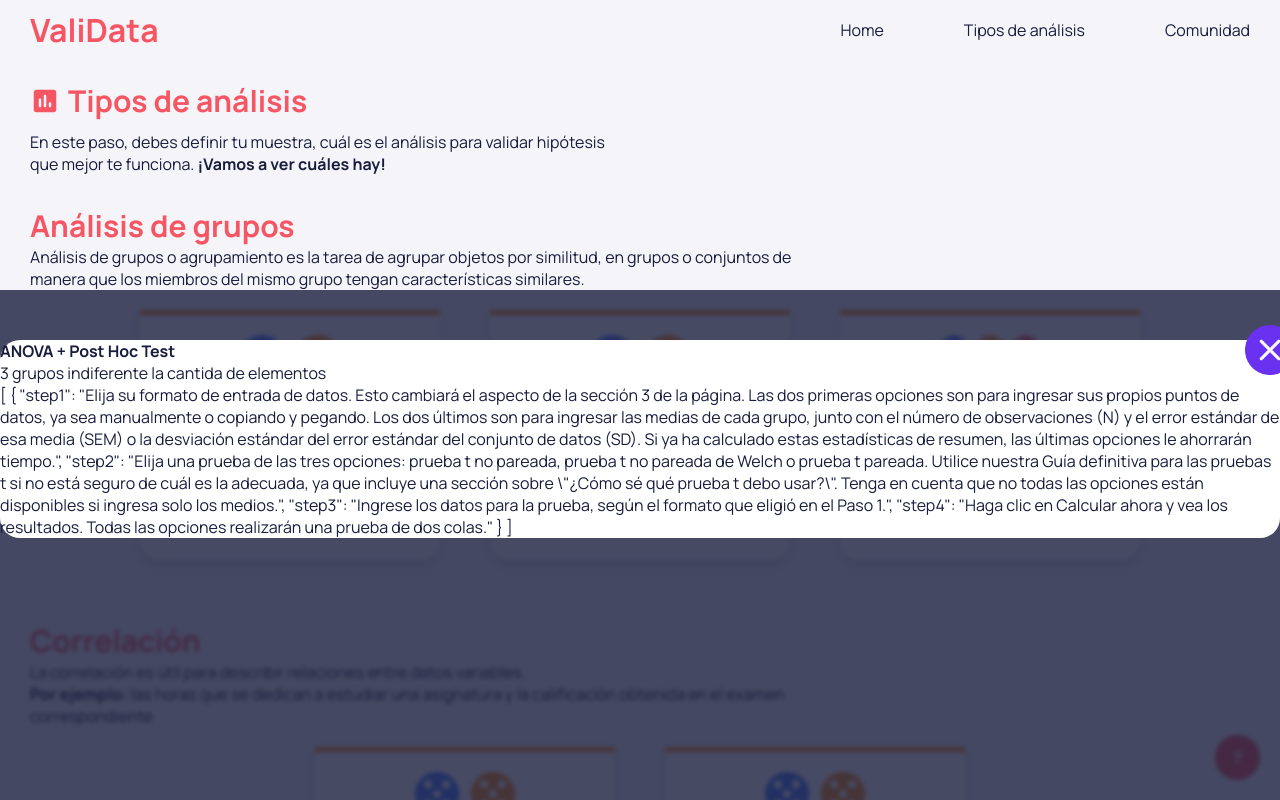
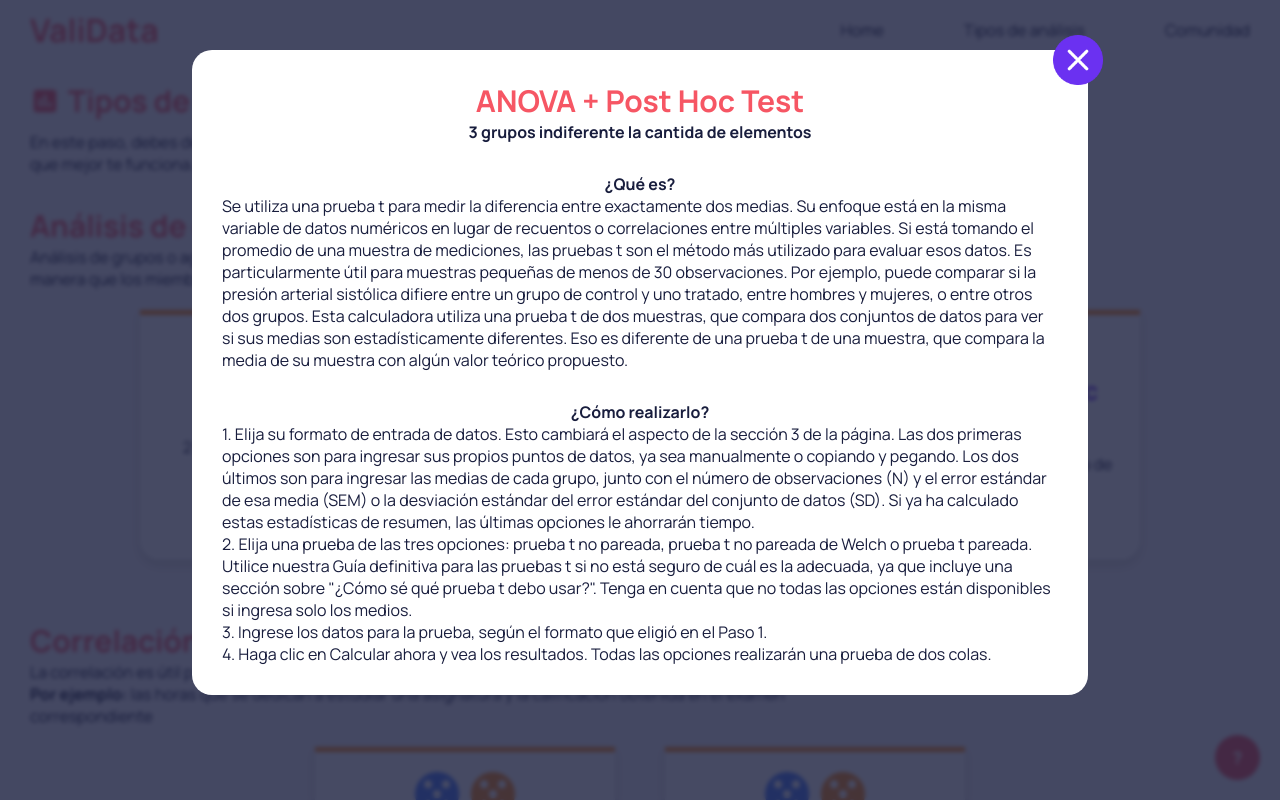
Before and after one commit to nataliaortizvi/pdg, a Vue app: page /analisis in a window 1280 px wide. Both pictures are taken after a click on the element 990 px from the left and 435 px from the top of the page. Shown: the top 800 px of the page. Built offline with nearby package versions, Linux system fonts and the light colour scheme.

Commit message:
card analysis design

```diff
--- a/src/components/CardAnalisisBig.vue
+++ b/src/components/CardAnalisisBig.vue
@@ -15,13 +15,19 @@ export default {
 <template>
     <section class="container">
         <div class="container__title">
-            <h1>{{this.title}}</h1>
+            <h1 class="titlesStyle --pink">{{this.title}}</h1>
         </div>
         <div class="container__definition">
-            <p>{{this.descrip}}</p>
+            <strong><p>{{this.descrip}}</p></strong>
         </div>
+        <strong><p>¿Qué es?</p></strong>
+        <div class="container__what">
+            <p>{{this.what}}</p>
+        </div>
+        <strong><p>¿Cómo realizarlo?</p></strong>
         <div class="container__how">
-            <p>{{this.how}}</p>
+            <p v-for="one in how" :key="one">
+               {{one.info}}</p>
         </div>
 
 
@@ -29,6 +35,23 @@ export default {
 
 </template>
 
-<style>
+<style lang="scss">
+@import "src/assets/main.scss";
+
+.container {
+    display:flex;
+    flex-direction: column;
+    align-items: center;
+    width: 70vw;
+    padding: 30px;
+
+    &__definition {
+        margin-bottom: 30px;
+    }
+
+    &__what {
+        margin-bottom:30px;
+    }
+}
 
 </style>
--- a/src/components/CardAnalisisSmall.vue
+++ b/src/components/CardAnalisisSmall.vue
@@ -80,6 +80,11 @@ export default {
 <style lang="scss">
 @import "src/assets/main.scss";
 
+
+.modalAnalisis {
+  top:0px;
+  width: 80%;
+}
 .cardContainerAnalisis {
   display: flex;
   flex-direction: column;
--- a/src/stores/tiposAnalisis.js
+++ b/src/stores/tiposAnalisis.js
@@ -12,11 +12,17 @@ export const useAnalisisStore = defineStore("analisis", {
                         what: 'Se utiliza una prueba t para medir la diferencia entre exactamente dos medias. Su enfoque está en la misma variable de datos numéricos en lugar de recuentos o correlaciones entre múltiples variables. Si está tomando el promedio de una muestra de mediciones, las pruebas t son el método más utilizado para evaluar esos datos. Es particularmente útil para muestras pequeñas de menos de 30 observaciones. Por ejemplo, puede comparar si la presión arterial sistólica difiere entre un grupo de control y uno tratado, entre hombres y mujeres, o entre otros dos grupos. Esta calculadora utiliza una prueba t de dos muestras, que compara dos conjuntos de datos para ver si sus medias son estadísticamente diferentes. Eso es diferente de una prueba t de una muestra, que compara la media de su muestra con algún valor teórico propuesto.',
                         how: [
                             {
-                                step1: 'Elija su formato de entrada de datos. Esto cambiará el aspecto de la sección 3 de la página. Las dos primeras opciones son para ingresar sus propios puntos de datos, ya sea manualmente o copiando y pegando. Los dos últimos son para ingresar las medias de cada grupo, junto con el número de observaciones (N) y el error estándar de esa media (SEM) o la desviación estándar del error estándar del conjunto de datos (SD). Si ya ha calculado estas estadísticas de resumen, las últimas opciones le ahorrarán tiempo.',
-                                step2: 'Elija una prueba de las tres opciones: prueba t no pareada, prueba t no pareada de Welch o prueba t pareada. Utilice nuestra Guía definitiva para las pruebas t si no está seguro de cuál es la adecuada, ya que incluye una sección sobre "¿Cómo sé qué prueba t debo usar?". Tenga en cuenta que no todas las opciones están disponibles si ingresa solo los medios.',
-                                step3: 'Ingrese los datos para la prueba, según el formato que eligió en el Paso 1.',
-                                step4: 'Haga clic en Calcular ahora y vea los resultados. Todas las opciones realizarán una prueba de dos colas.',
-                            }
+                                info: '1. Elija su formato de entrada de datos. Esto cambiará el aspecto de la sección 3 de la página. Las dos primeras opciones son para ingresar sus propios puntos de datos, ya sea manualmente o copiando y pegando. Los dos últimos son para ingresar las medias de cada grupo, junto con el número de observaciones (N) y el error estándar de esa media (SEM) o la desviación estándar del error estándar del conjunto de datos (SD). Si ya ha calculado estas estadísticas de resumen, las últimas opciones le ahorrarán tiempo.',
+                            },
+                            {
+                                info: '2. Elija una prueba de las tres opciones: prueba t no pareada, prueba t no pareada de Welch o prueba t pareada. Utilice nuestra Guía definitiva para las pruebas t si no está seguro de cuál es la adecuada, ya que incluye una sección sobre "¿Cómo sé qué prueba t debo usar?". Tenga en cuenta que no todas las opciones están disponibles si ingresa solo los medios.',
+                            },
+                            {
+                                info: '3. Ingrese los datos para la prueba, según el formato que eligió en el Paso 1.'
+                            },
+                            {
+                                info: '4. Haga clic en Calcular ahora y vea los resultados. Todas las opciones realizarán una prueba de dos colas.'
+                            },
                         ],
                     },
                     {
@@ -26,11 +32,17 @@ export const useAnalisisStore = defineStore("analisis", {
                         what: 'Se utiliza una prueba t para medir la diferencia entre exactamente dos medias. Su enfoque está en la misma variable de datos numéricos en lugar de recuentos o correlaciones entre múltiples variables. Si está tomando el promedio de una muestra de mediciones, las pruebas t son el método más utilizado para evaluar esos datos. Es particularmente útil para muestras pequeñas de menos de 30 observaciones. Por ejemplo, puede comparar si la presión arterial sistólica difiere entre un grupo de control y uno tratado, entre hombres y mujeres, o entre otros dos grupos. Esta calculadora utiliza una prueba t de dos muestras, que compara dos conjuntos de datos para ver si sus medias son estadísticamente diferentes. Eso es diferente de una prueba t de una muestra, que compara la media de su muestra con algún valor teórico propuesto.',
                         how: [
                             {
-                                step1: 'Elija su formato de entrada de datos. Esto cambiará el aspecto de la sección 3 de la página. Las dos primeras opciones son para ingresar sus propios puntos de datos, ya sea manualmente o copiando y pegando. Los dos últimos son para ingresar las medias de cada grupo, junto con el número de observaciones (N) y el error estándar de esa media (SEM) o la desviación estándar del error estándar del conjunto de datos (SD). Si ya ha calculado estas estadísticas de resumen, las últimas opciones le ahorrarán tiempo.',
-                                step2: 'Elija una prueba de las tres opciones: prueba t no pareada, prueba t no pareada de Welch o prueba t pareada. Utilice nuestra Guía definitiva para las pruebas t si no está seguro de cuál es la adecuada, ya que incluye una sección sobre "¿Cómo sé qué prueba t debo usar?". Tenga en cuenta que no todas las opciones están disponibles si ingresa solo los medios.',
-                                step3: 'Ingrese los datos para la prueba, según el formato que eligió en el Paso 1.',
-                                step4: 'Haga clic en Calcular ahora y vea los resultados. Todas las opciones realizarán una prueba de dos colas.',
-                            }
+                                info: '1. Elija su formato de entrada de datos. Esto cambiará el aspecto de la sección 3 de la página. Las dos primeras opciones son para ingresar sus propios puntos de datos, ya sea manualmente o copiando y pegando. Los dos últimos son para ingresar las medias de cada grupo, junto con el número de observaciones (N) y el error estándar de esa media (SEM) o la desviación estándar del error estándar del conjunto de datos (SD). Si ya ha calculado estas estadísticas de resumen, las últimas opciones le ahorrarán tiempo.',
+                            },
+                            {
+                                info: '2. Elija una prueba de las tres opciones: prueba t no pareada, prueba t no pareada de Welch o prueba t pareada. Utilice nuestra Guía definitiva para las pruebas t si no está seguro de cuál es la adecuada, ya que incluye una sección sobre "¿Cómo sé qué prueba t debo usar?". Tenga en cuenta que no todas las opciones están disponibles si ingresa solo los medios.',
+                            },
+                            {
+                                info: '3. Ingrese los datos para la prueba, según el formato que eligió en el Paso 1.'
+                            },
+                            {
+                                info: '4. Haga clic en Calcular ahora y vea los resultados. Todas las opciones realizarán una prueba de dos colas.'
+                            },
                         ],
                     },
                     {
@@ -40,11 +52,17 @@ export const useAnalisisStore = defineStore("analisis", {
                         what: 'Se utiliza una prueba t para medir la diferencia entre exactamente dos medias. Su enfoque está en la misma variable de datos numéricos en lugar de recuentos o correlaciones entre múltiples variables. Si está tomando el promedio de una muestra de mediciones, las pruebas t son el método más utilizado para evaluar esos datos. Es particularmente útil para muestras pequeñas de menos de 30 observaciones. Por ejemplo, puede comparar si la presión arterial sistólica difiere entre un grupo de control y uno tratado, entre hombres y mujeres, o entre otros dos grupos. Esta calculadora utiliza una prueba t de dos muestras, que compara dos conjuntos de datos para ver si sus medias son estadísticamente diferentes. Eso es diferente de una prueba t de una muestra, que compara la media de su muestra con algún valor teórico propuesto.',
                         how: [
                             {
-                                step1: 'Elija su formato de entrada de datos. Esto cambiará el aspecto de la sección 3 de la página. Las dos primeras opciones son para ingresar sus propios puntos de datos, ya sea manualmente o copiando y pegando. Los dos últimos son para ingresar las medias de cada grupo, junto con el número de observaciones (N) y el error estándar de esa media (SEM) o la desviación estándar del error estándar del conjunto de datos (SD). Si ya ha calculado estas estadísticas de resumen, las últimas opciones le ahorrarán tiempo.',
-                                step2: 'Elija una prueba de las tres opciones: prueba t no pareada, prueba t no pareada de Welch o prueba t pareada. Utilice nuestra Guía definitiva para las pruebas t si no está seguro de cuál es la adecuada, ya que incluye una sección sobre "¿Cómo sé qué prueba t debo usar?". Tenga en cuenta que no todas las opciones están disponibles si ingresa solo los medios.',
-                                step3: 'Ingrese los datos para la prueba, según el formato que eligió en el Paso 1.',
-                                step4: 'Haga clic en Calcular ahora y vea los resultados. Todas las opciones realizarán una prueba de dos colas.',
-                            }
+                                info: '1. Elija su formato de entrada de datos. Esto cambiará el aspecto de la sección 3 de la página. Las dos primeras opciones son para ingresar sus propios puntos de datos, ya sea manualmente o copiando y pegando. Los dos últimos son para ingresar las medias de cada grupo, junto con el número de observaciones (N) y el error estándar de esa media (SEM) o la desviación estándar del error estándar del conjunto de datos (SD). Si ya ha calculado estas estadísticas de resumen, las últimas opciones le ahorrarán tiempo.',
+                            },
+                            {
+                                info: '2. Elija una prueba de las tres opciones: prueba t no pareada, prueba t no pareada de Welch o prueba t pareada. Utilice nuestra Guía definitiva para las pruebas t si no está seguro de cuál es la adecuada, ya que incluye una sección sobre "¿Cómo sé qué prueba t debo usar?". Tenga en cuenta que no todas las opciones están disponibles si ingresa solo los medios.',
+                            },
+                            {
+                                info: '3. Ingrese los datos para la prueba, según el formato que eligió en el Paso 1.'
+                            },
+                            {
+                                info: '4. Haga clic en Calcular ahora y vea los resultados. Todas las opciones realizarán una prueba de dos colas.'
+                            },
                         ],
                     },
                 ],
@@ -56,11 +74,11 @@ export const useAnalisisStore = defineStore("analisis", {
                         what: 'Se utiliza una prueba t para medir la diferencia entre exactamente dos medias. Su enfoque está en la misma variable de datos numéricos en lugar de recuentos o correlaciones entre múltiples variables. Si está tomando el promedio de una muestra de mediciones, las pruebas t son el método más utilizado para evaluar esos datos. Es particularmente útil para muestras pequeñas de menos de 30 observaciones. Por ejemplo, puede comparar si la presión arterial sistólica difiere entre un grupo de control y uno tratado, entre hombres y mujeres, o entre otros dos grupos. Esta calculadora utiliza una prueba t de dos muestras, que compara dos conjuntos de datos para ver si sus medias son estadísticamente diferentes. Eso es diferente de una prueba t de una muestra, que compara la media de su muestra con algún valor teórico propuesto.',
                         how: [
                             {
-                                step1: 'Elija su formato de entrada de datos. Esto cambiará el aspecto de la sección 3 de la página. Las dos primeras opciones son para ingresar sus propios puntos de datos, ya sea manualmente o copiando y pegando. Los dos últimos son para ingresar las medias de cada grupo, junto con el número de observaciones (N) y el error estándar de esa media (SEM) o la desviación estándar del error estándar del conjunto de datos (SD). Si ya ha calculado estas estadísticas de resumen, las últimas opciones le ahorrarán tiempo.',
-                                step2: 'Elija una prueba de las tres opciones: prueba t no pareada, prueba t no pareada de Welch o prueba t pareada. Utilice nuestra Guía definitiva para las pruebas t si no está seguro de cuál es la adecuada, ya que incluye una sección sobre "¿Cómo sé qué prueba t debo usar?". Tenga en cuenta que no todas las opciones están disponibles si ingresa solo los medios.',
-                                step3: 'Ingrese los datos para la prueba, según el formato que eligió en el Paso 1.',
-                                step4: 'Haga clic en Calcular ahora y vea los resultados. Todas las opciones realizarán una prueba de dos colas.',
-                            }
+                                step: 'Elija su formato de entrada de datos. Esto cambiará el aspecto de la sección 3 de la página. Las dos primeras opciones son para ingresar sus propios puntos de datos, ya sea manualmente o copiando y pegando. Los dos últimos son para ingresar las medias de cada grupo, junto con el número de observaciones (N) y el error estándar de esa media (SEM) o la desviación estándar del error estándar del conjunto de datos (SD). Si ya ha calculado estas estadísticas de resumen, las últimas opciones le ahorrarán tiempo.',
+                            },
+                            {
+                                step: 'Elija una prueba de las tres opciones: prueba t no pareada, prueba t no pareada de Welch o prueba t pareada. Utilice nuestra Guía definitiva para las pruebas t si no está seguro de cuál es la adecuada, ya que incluye una sección sobre "¿Cómo sé qué prueba t debo usar?". Tenga en cuenta que no todas las opciones están disponibles si ingresa solo los medios.',
+                            },
                         ],
                     },
                     {
@@ -70,11 +88,11 @@ export const useAnalisisStore = defineStore("analisis", {
                         what: 'Se utiliza una prueba t para medir la diferencia entre exactamente dos medias. Su enfoque está en la misma variable de datos numéricos en lugar de recuentos o correlaciones entre múltiples variables. Si está tomando el promedio de una muestra de mediciones, las pruebas t son el método más utilizado para evaluar esos datos. Es particularmente útil para muestras pequeñas de menos de 30 observaciones. Por ejemplo, puede comparar si la presión arterial sistólica difiere entre un grupo de control y uno tratado, entre hombres y mujeres, o entre otros dos grupos. Esta calculadora utiliza una prueba t de dos muestras, que compara dos conjuntos de datos para ver si sus medias son estadísticamente diferentes. Eso es diferente de una prueba t de una muestra, que compara la media de su muestra con algún valor teórico propuesto.',
                         how: [
                             {
-                                step1: 'Elija su formato de entrada de datos. Esto cambiará el aspecto de la sección 3 de la página. Las dos primeras opciones son para ingresar sus propios puntos de datos, ya sea manualmente o copiando y pegando. Los dos últimos son para ingresar las medias de cada grupo, junto con el número de observaciones (N) y el error estándar de esa media (SEM) o la desviación estándar del error estándar del conjunto de datos (SD). Si ya ha calculado estas estadísticas de resumen, las últimas opciones le ahorrarán tiempo.',
-                                step2: 'Elija una prueba de las tres opciones: prueba t no pareada, prueba t no pareada de Welch o prueba t pareada. Utilice nuestra Guía definitiva para las pruebas t si no está seguro de cuál es la adecuada, ya que incluye una sección sobre "¿Cómo sé qué prueba t debo usar?". Tenga en cuenta que no todas las opciones están disponibles si ingresa solo los medios.',
-                                step3: 'Ingrese los datos para la prueba, según el formato que eligió en el Paso 1.',
-                                step4: 'Haga clic en Calcular ahora y vea los resultados. Todas las opciones realizarán una prueba de dos colas.',
-                            }
+                                step: 'Elija su formato de entrada de datos. Esto cambiará el aspecto de la sección 3 de la página. Las dos primeras opciones son para ingresar sus propios puntos de datos, ya sea manualmente o copiando y pegando. Los dos últimos son para ingresar las medias de cada grupo, junto con el número de observaciones (N) y el error estándar de esa media (SEM) o la desviación estándar del error estándar del conjunto de datos (SD). Si ya ha calculado estas estadísticas de resumen, las últimas opciones le ahorrarán tiempo.',
+                            },
+                            {
+                                step: 'Elija una prueba de las tres opciones: prueba t no pareada, prueba t no pareada de Welch o prueba t pareada. Utilice nuestra Guía definitiva para las pruebas t si no está seguro de cuál es la adecuada, ya que incluye una sección sobre "¿Cómo sé qué prueba t debo usar?". Tenga en cuenta que no todas las opciones están disponibles si ingresa solo los medios.',
+                            },
                         ],
                     },
                 ],
```
